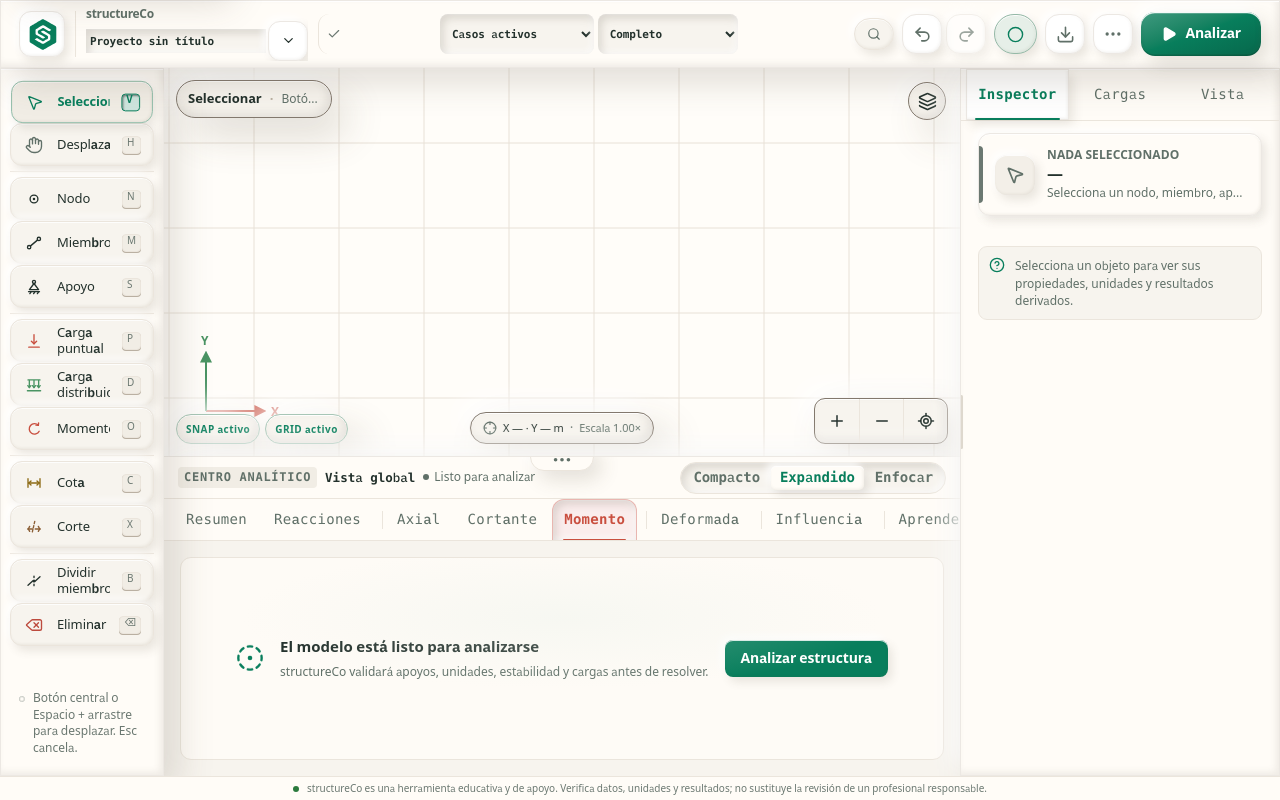
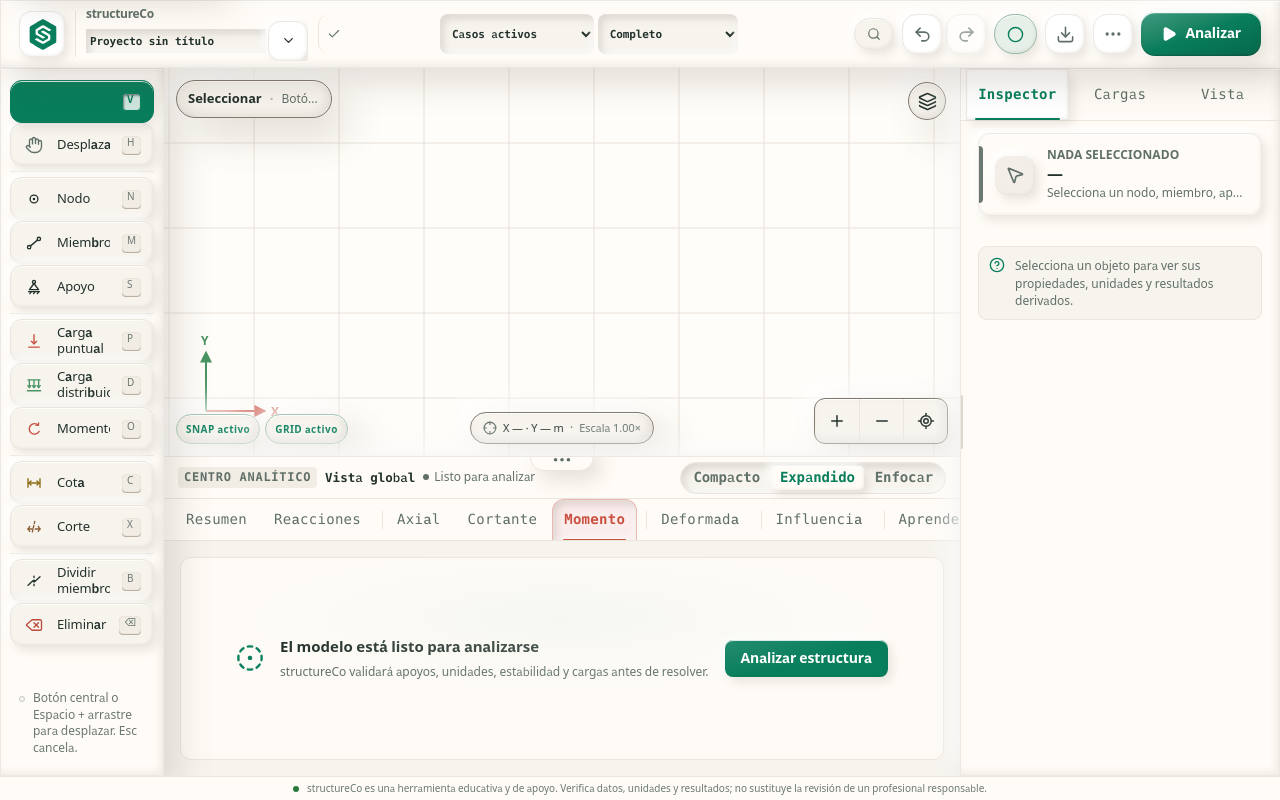
Before and after one commit to klkmoraa/Copia-web, a React (Vite) app: page / in a window 1280 px wide. Both pictures are taken after a click on the button 252 px from the left and 787 px from the top of the page. Built offline with nearby package versions, Linux system fonts and the light colour scheme.

Commit message:
feat(ui): Tarea AG-047- Corregido el brillo excesivo y mejorado el estado de 'hundido' en los botones de la barra de herramientas para alinearse con el brandbook de claymorphism.

```diff
--- a/src/design-system/components/ui.css
+++ b/src/design-system/components/ui.css
@@ -486,15 +486,15 @@
   background: var(--sc-color-surface-elevated);
   border-color: var(--sc-color-border);
   color: var(--sc-color-text-primary);
-  box-shadow: var(--sc-shadow-clay-sm);
-  transform: translateY(-1.5px);
+  box-shadow: var(--sc-shadow-clay-xs);
+  transform: translateY(-2px);
 }
 .sc-tool-button.is-active {
-  border-color: color-mix(in srgb, var(--sc-color-action-primary) 40%, var(--sc-color-border-soft));
-  background: var(--sc-color-surface-inset);
+  background: var(--sc-color-action-primary);
+  border-color: var(--sc-color-action-primary);
   box-shadow: var(--sc-shadow-clay-pressed);
-  color: var(--sc-color-action-primary);
-  transform: translateY(1.5px) scale(0.985);
+  color: var(--sc-color-action-foreground);
+  transform: translateY(1px);
 }
 .sc-tool-button__icon { width: var(--sc-size-icon-tool); height: var(--sc-size-icon-tool); display: grid; place-items: center; color: var(--sc-tool-color); }
 .sc-tool-button.is-active .sc-tool-button__icon { color: var(--sc-color-action-primary); }
```
Also changed, not shown: src/styles.css.
